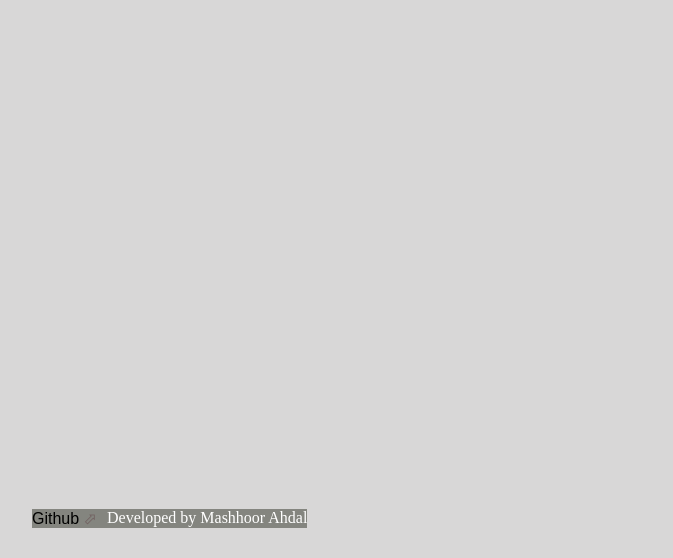
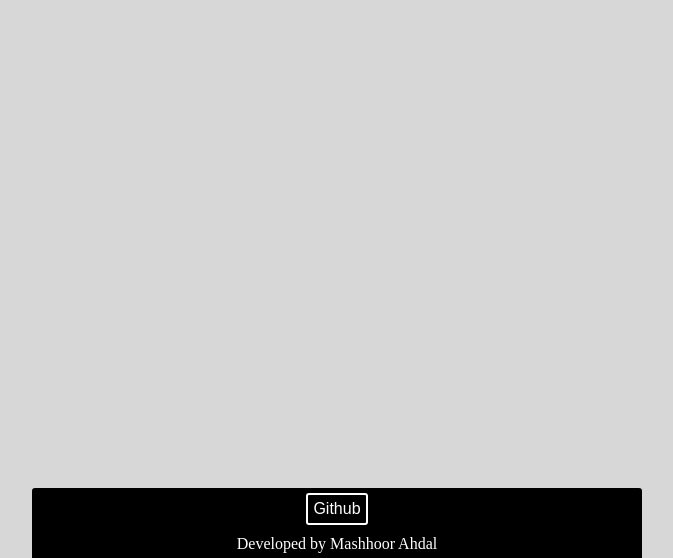
Before and after one commit to mashhoor-ahdal/blog-gatsby, a Gatsby site: page / in a window 1280 px wide. Shown: the part 242-800 px from the top of the page, without its empty margins (308-981 px from the left). Built offline with nearby package versions, Linux system fonts and the light colour scheme; Gatsby itself is replaced by a stand-in of ours; a web font is replaced by a local one.

Commit message:
style fixes footer

```diff
--- a/src/components/Footer.js
+++ b/src/components/Footer.js
@@ -7,7 +7,7 @@ const Footer = () => {
         <footer>
             <div className={footer_container}>
               <a href='https://github.com/mashhoorahdal' target='__blank'>
-                Github <span>&#11008;</span>
+                Github
               </a>
               <p>Developed by Mashhoor Ahdal</p>
             </div>
--- a/src/components/Footer.module.css
+++ b/src/components/Footer.module.css
@@ -1,23 +1,34 @@
+footer{
+  box-sizing: border-box;
+  width: 100%;
+}
 .footer_container{
-  background-color: #84857f;
+  padding: 5px;
+  background-color: black;
   color: white;
   display: flex;
   position: fixed;
-  bottom: 30px;
+  bottom: 0;
+  width: 600px;
+  height: max-content;
+  border-top-left-radius: 3px;
+  border-top-right-radius: 3px;
   gap: 10px;
-  justify-content: center;
-
+  align-items: center;
+  justify-content: space-evenly;
+  flex-wrap: wrap;
+  flex-direction: column;
 }
 .footer_container > a {
  text-decoration: none;
- color: black;
+ color:rgb(255, 255, 255);
+ border: 2px solid white;
+ border-radius: 3px;
+ padding: 5px;
+
 
 }
-.footer_container > a > span{
-  transition: transform 200ms ease-in;
-  color: rgb(114, 97, 97);
+
+@media screen {
+
 }
-.footer_container > a > span:hover{
-  transform: scale(30px);
-  background-color: black;
-}
--- a/src/components/layout.module.css
+++ b/src/components/layout.module.css
@@ -58,14 +58,9 @@ a{
 .logo{
   width: fit-content;
   margin-right: auto;
+  border:none;
+}
 
-  border:none;
-  transition: border ease-in;
-}
-.logo:hover{
-  animation : rubberband 800ms alternate ease-out;
-
-}
 
 
 
@@ -87,6 +82,7 @@ justify-content: center;
 
 font-family: 'system-ui',sans-serif;
 color: var(--text-100);
+
 
 }
 
```
